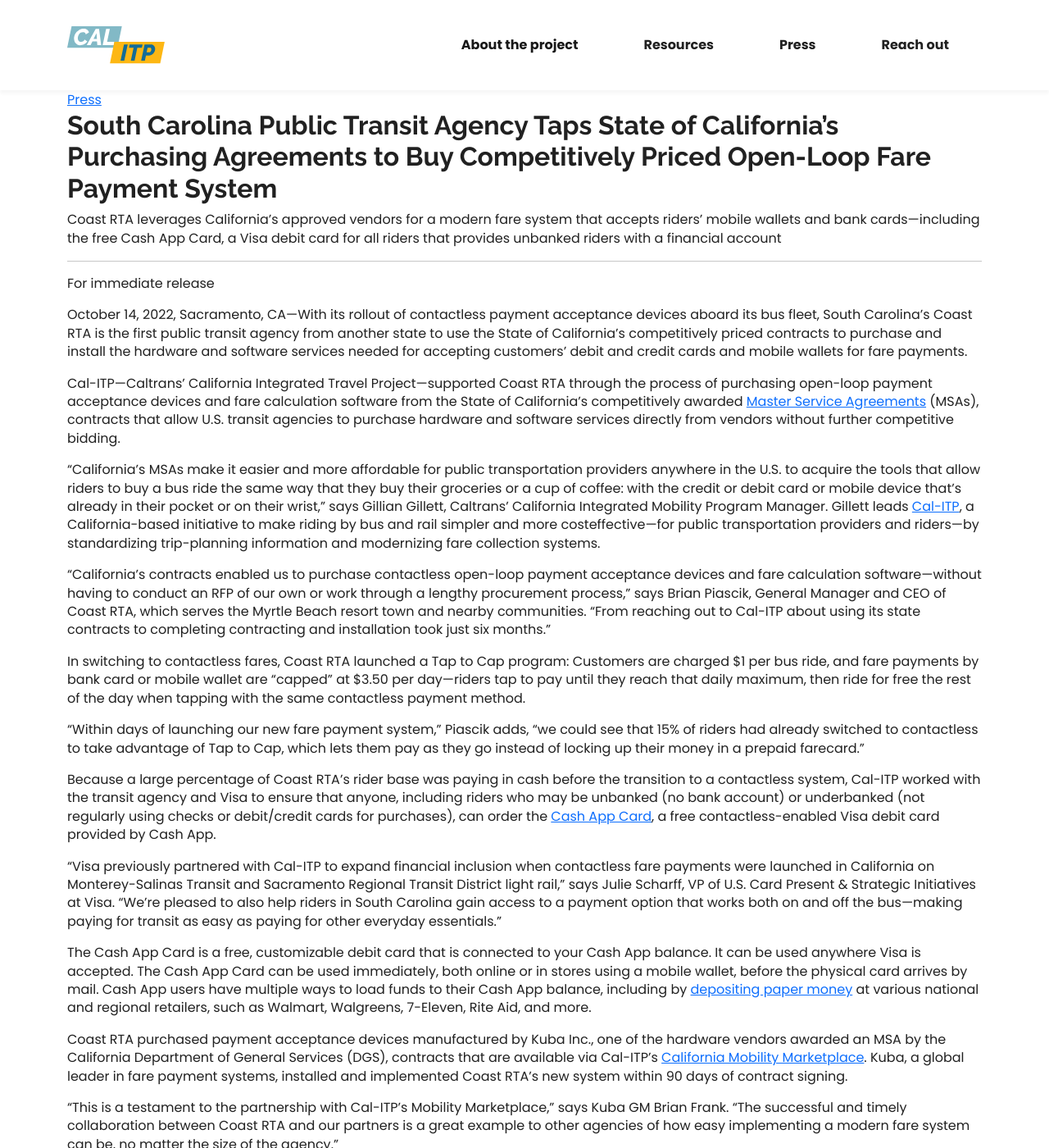
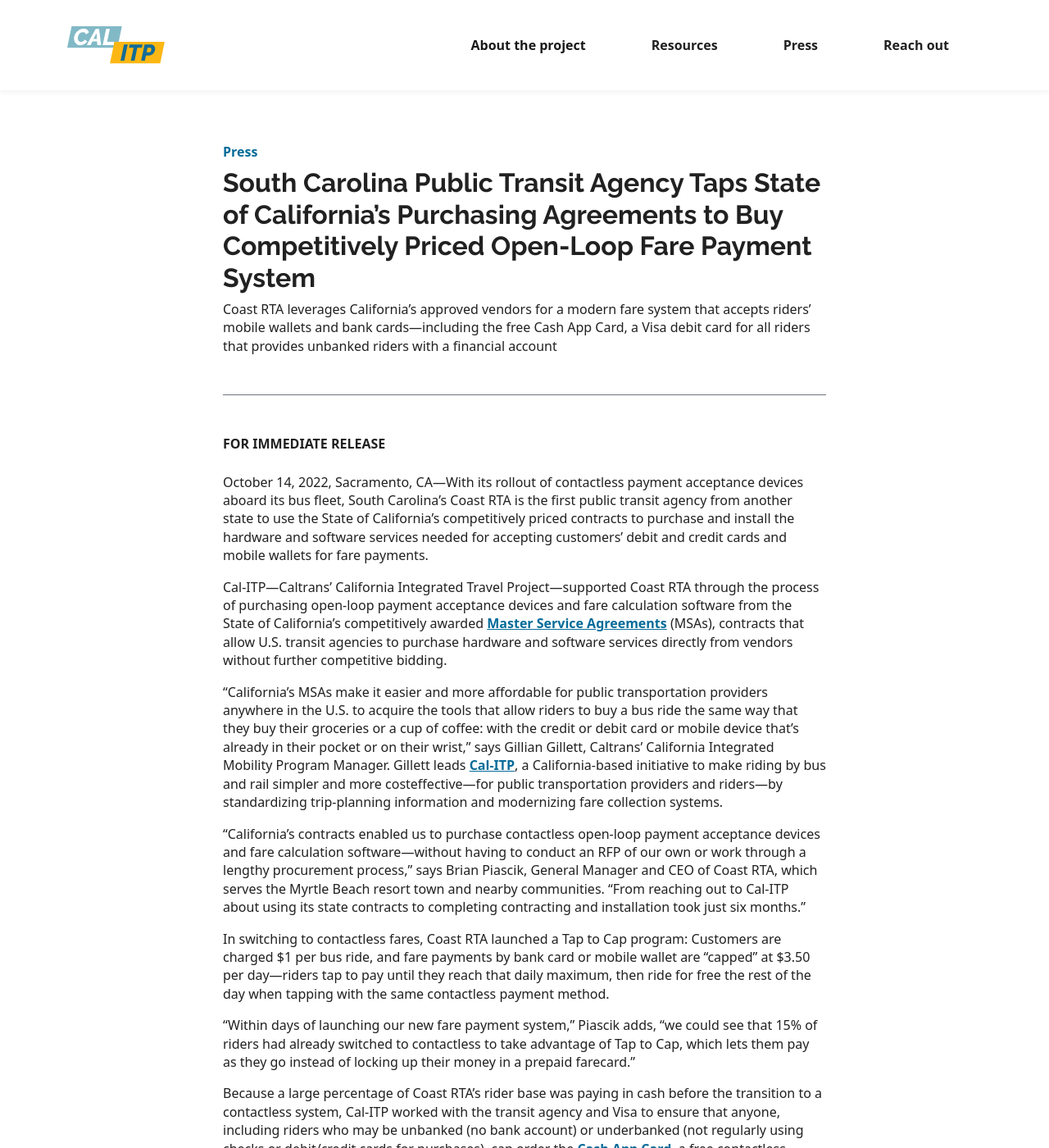
Before and after one commit to cal-itp/calitp.org, a Jekyll site: the page built from src/_press/cal-itp-coast-rta-msa.md, in a window 1280 px wide and 1400 px high. Shown: the whole window at 82% size. Built offline with Jekyll 4.4.1, drawn with Linux system fonts in a browser that asks for light colours.

Commit message:
feat(press): design the press layout

```diff
--- a/src/_layouts/press.html
+++ b/src/_layouts/press.html
@@ -13,15 +13,18 @@
 {% assign location = page.location | default: "Sacramento, CA" %}
 
 {% unless page.external %}
-  <article class="press-release">
-    <a href="/press">Press</a>
+  <div class="row justify-content-center">
+    <div class="col-lg-8 col-md-8">
+      <article class="press-release pb-5 mb-5">
+        <a class="d-block text-decoration-none mb-2 pt-3 mt-5 text-primary-blue" href="/press">Press</a>
         <h1 class="h2">{{ page.heading }}</h1>
         {% if page.lead %}
           <p>{{ page.lead }}</p>
         {% endif %}
-    <hr/>
-    <p class="immediate-release">For immediate release</p>
+        <p class="d-block border-top border-secondary pt-5 mt-5 pb-2 text-uppercase fw-semibold">For immediate release</p>
         <p>{{ date | append: location | append: "—" | append: page.intro }}</p>
         {{ page.content }}
       </article>
+    </div>
+  </div>
 {% endunless %}
--- a/src/stylesheets/main.css
+++ b/src/stylesheets/main.css
@@ -1,4 +1,5 @@
 :root {
+<<<<<<< HEAD
   --bs-font-sans-serif: "Poppins", system-ui, -apple-system, "Segoe UI", "Roboto", "Helvetica Neue", "Noto Sans",
     "Liberation Sans", Arial, sans-serif, "Apple Color Emoji", "Segoe UI Emoji", "Segoe UI Symbol", "Noto Color Emoji";
   --calitp-headline-sans-serif: "Raleway", system-ui, -apple-system, "Segoe UI", "Roboto", "Helvetica Neue", "Noto Sans",
@@ -17,6 +18,9 @@
   --calitp-red-4: rgb(192, 63, 77); /* #c03f4d */
   --calitp-red-5: rgb(160, 46, 59); /* #a02e3b */
   --calitp-slate-5: rgb(36, 61, 81); /* #243d51 */
+=======
+  --bs-secondary-rgb: 238, 238, 238;
+>>>>>>> 1b3d632 (feat(press): design the press layout)
 }
 
 h1,
@@ -59,6 +63,19 @@
 
 .navbar-nav {
   --bs-nav-link-color: var(--bs-body-color);
+}
+
+.press-release a {
+  color: #046b99;
+  font-weight: 600;
+}
+
+.press-release h2,
+.press-release h3 {
+  font-size: 1rem;
+  padding-top: 20px;
+  font-weight: 700;
+  font-family: "Poppins", sans serif;
 }
 
 picture.railway img {
```
Also changed, not shown: src/_press/cal-itp-benefits-launch.md (+1 -1 lines). Lines whose indentation alone changed are shown as unchanged.
